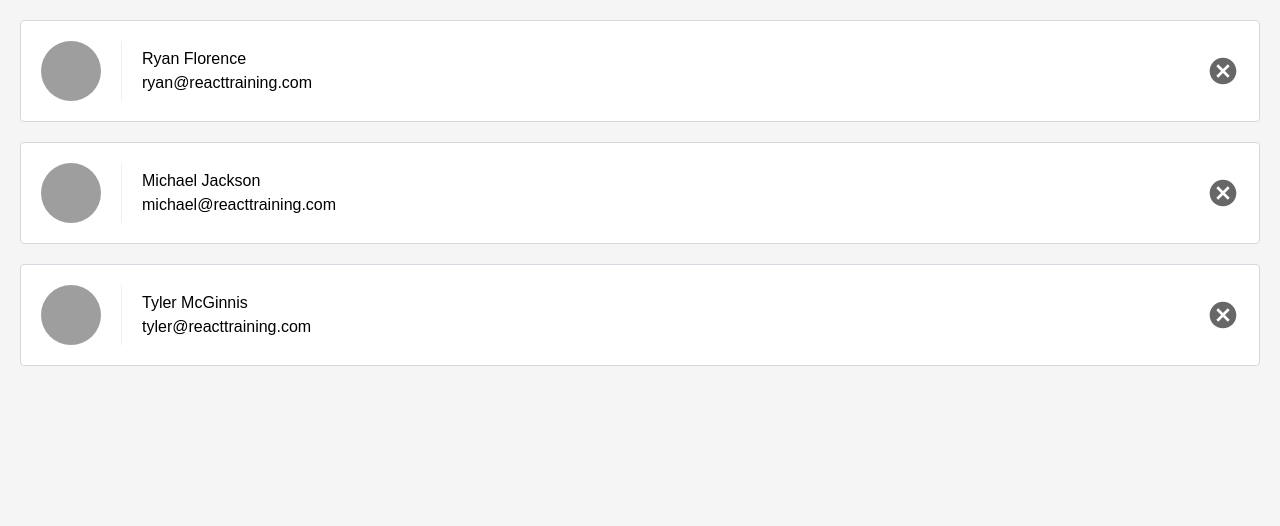
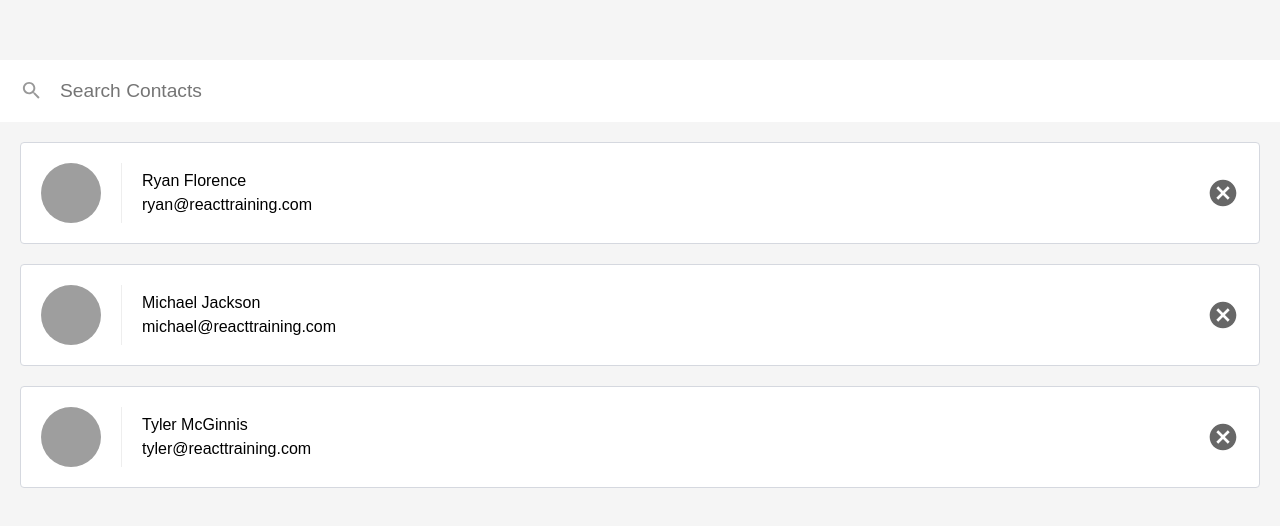
Before and after one commit to davidtskaggs/react-contact-list, a React (Create React App) app: page / in a window 1280 px wide. Shown: the top 526 px of the page. Built offline with nearby package versions, Linux system fonts and the light colour scheme.

Commit message:
Add search input feature

```diff
--- a/src/ListContacts.js
+++ b/src/ListContacts.js
@@ -7,8 +7,27 @@ class ListContacts extends Component {
     onDeleteContact: PropTypes.func.isRequired
   }
 
+  state = {
+    query: ''
+  }
+
+  updateQuery = (query) => {
+    this.setState({ query: query.trim()})
+  }
+
   render() {
     return (
+      <div className='list-contacts'>
+        {/* {JSON.stringify(this.state)} */}
+        <div className='list-contacts-tops'>
+          <input
+            className='search-contacts'
+            type='text'
+            placeholder='Search Contacts'
+            value={this.state.query}
+            onChange={(event) => this.updateQuery(event.target.value)}
+          />
+        </div>
         <ol className='contact-list'>
           {this.props.contacts.map((contact) => (
             <li key={contact.id} className='contact-list-item'>
@@ -26,6 +45,8 @@ class ListContacts extends Component {
             </li>
           ))}
         </ol>
+      </div>
+
     )
   }
 }
```
Lines whose indentation alone changed are shown as unchanged.
